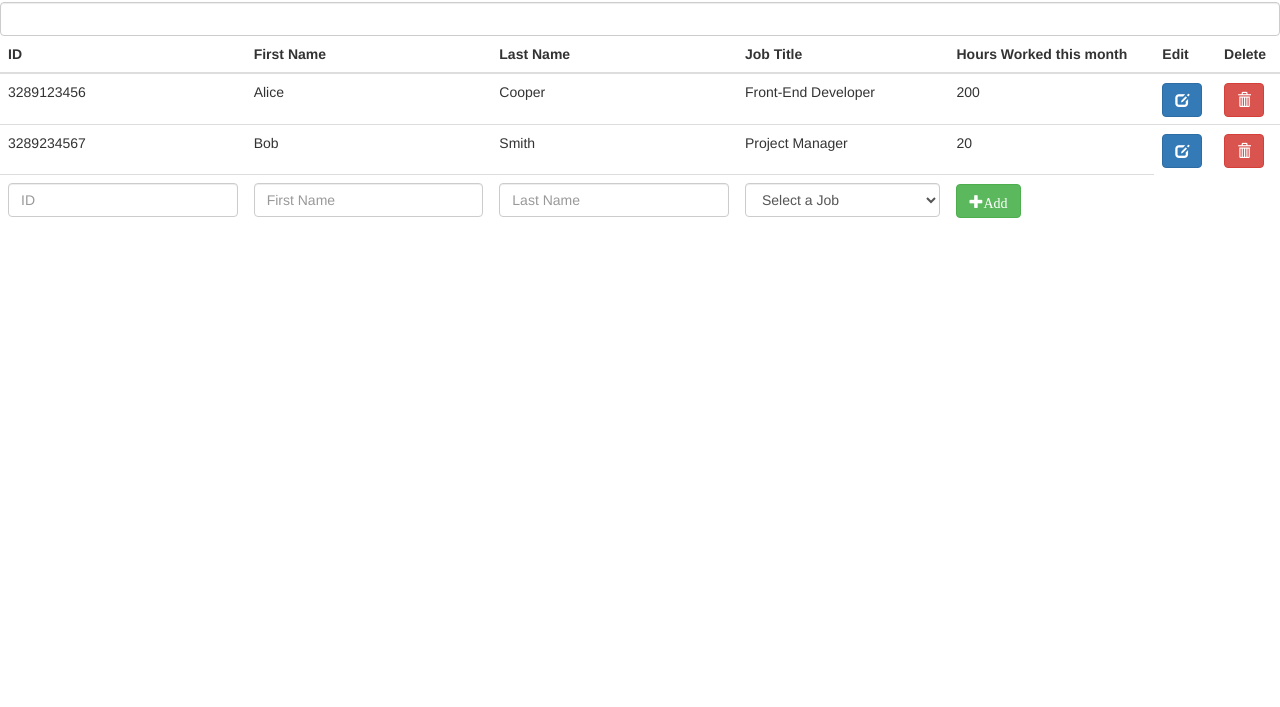
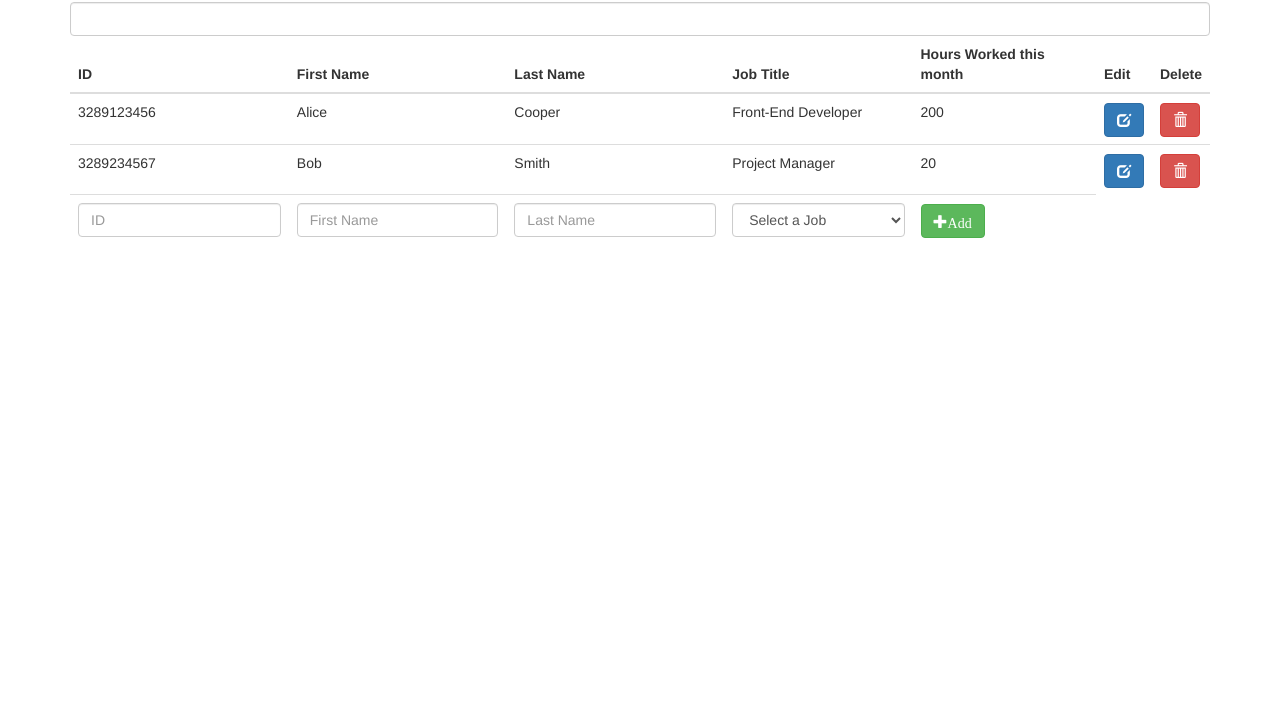
Before and after one commit to BenGedi/angular-punch, a plain HTML site: page index.html in a window 1280 px wide. Shown: the part 93-800 px from the top of the page. Drawn offline with nearby package versions, Linux system fonts and the light colour scheme.

Commit message:
add class container on the body

```diff
--- a/index.html
+++ b/index.html
@@ -6,7 +6,7 @@
     <link rel="stylesheet" href="style.css" />
   </head>
 
-  <body ng-app="Punch">
+  <body ng-app="Punch" class="container">
     <h1>Punch!</h1>
     <div class="main" ng-controller="MainCtrl">
     <label for="search-box">
```
